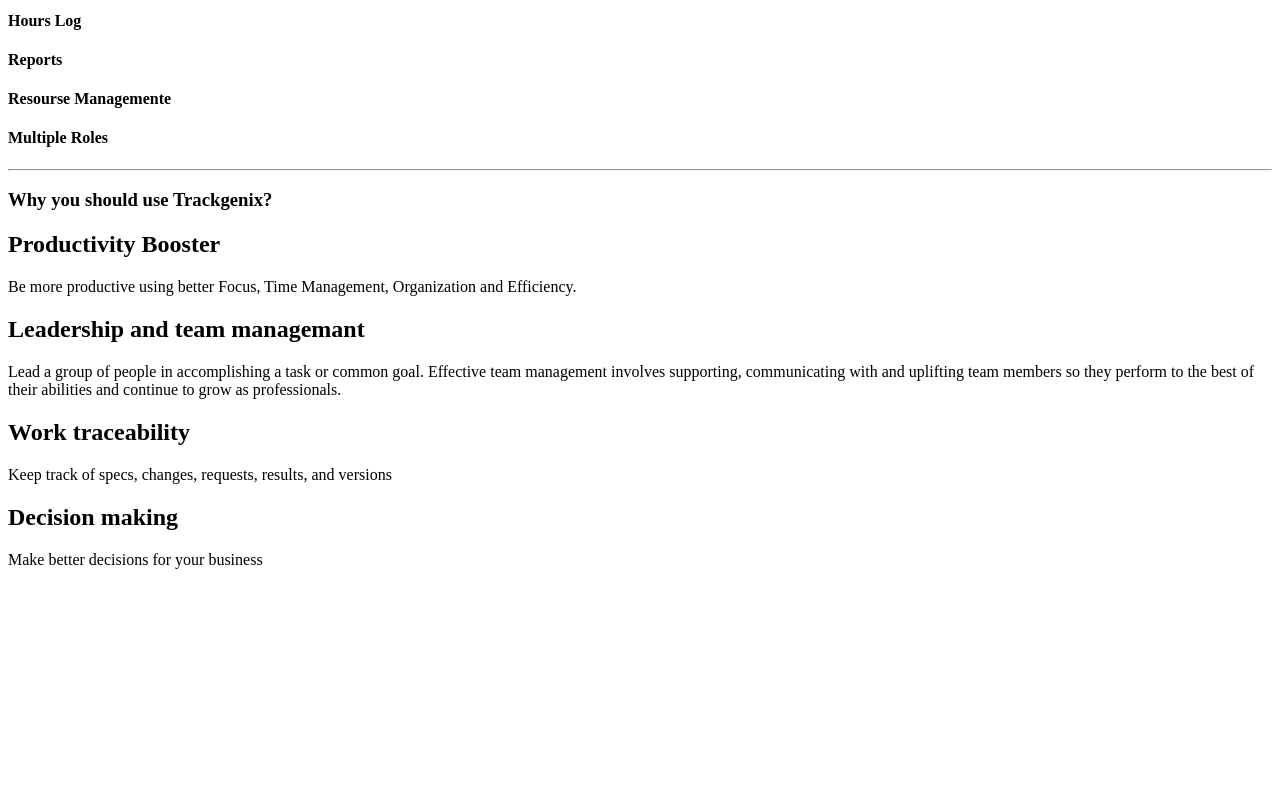
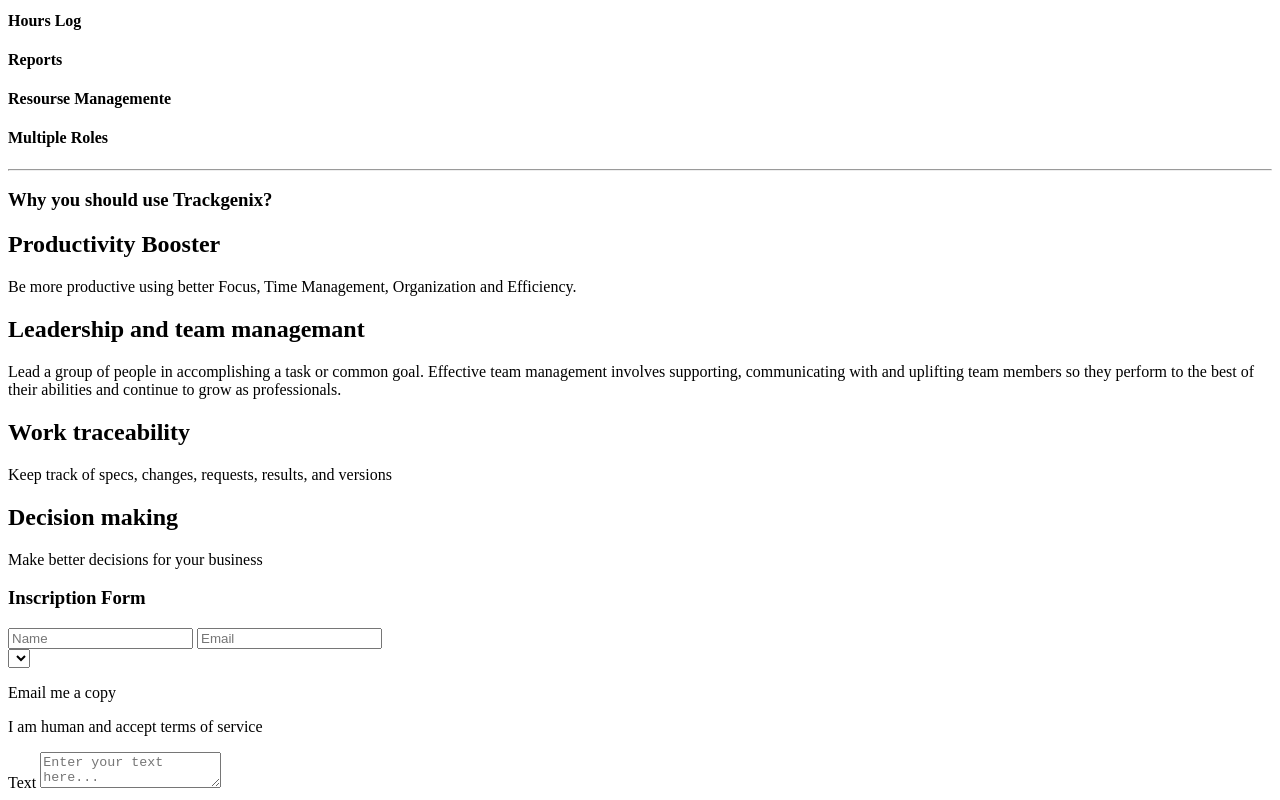
Before and after one commit to pabloschivazappa/BaSP-A2022-Etapa-1, a plain HTML site: page Semana-01/index.html in a window 1280 px wide. Shown: the part 429-1229 px from the top of the page. Before the commit the page ends 1014 px from the top, so only its background shows below. Drawn offline with Linux system fonts and the light colour scheme.

Commit message:
add Inscription form

```diff
--- a/Semana-01/index.html
+++ b/Semana-01/index.html
@@ -43,5 +43,23 @@
             <p>Keep track of specs, changes, requests, results, and versions</p>
         <h2>Decision making</h2>
             <p>Make better decisions for your business</p>
+    <h3>Inscription Form</h3>
+    <div>
+        <input type="text" name="Name" placeholder="Name">
+        <input type="email" name="Email" placeholder="Email">
+    </div>
+    <div>
+        <select name="contact area">
+            <option value="Human resources"></option>
+            <option value="Systems"></option>
+            <option value="Merchandising"></option>
+        </select>
+    </div>
+    <p>Email me a copy</p>
+    <p>I am human and accept terms of service</p>
+    <div>
+        <label>Text</label>
+        <textarea name="message" placeholder="Enter your text here..."></textarea>
+    </div>
 </body>
 </html>
```
